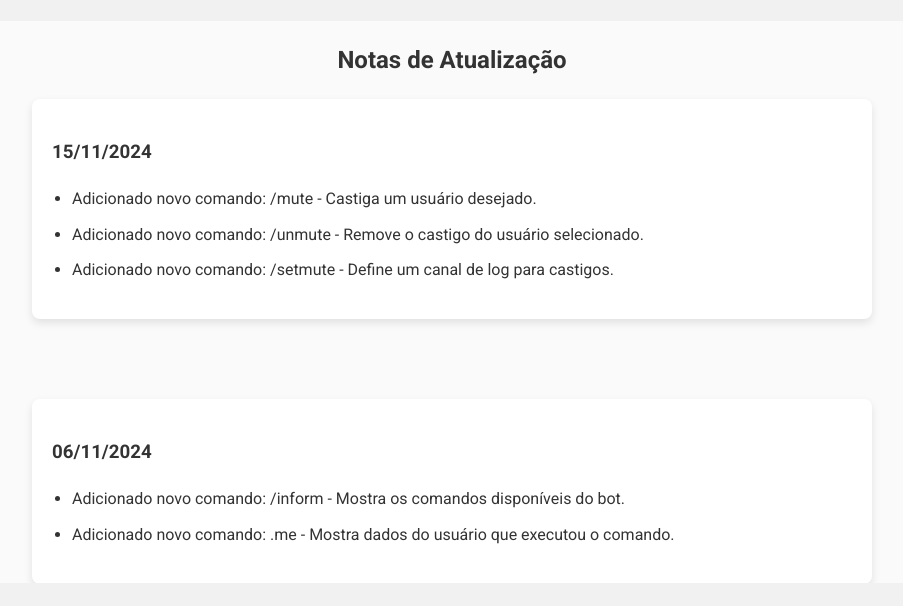
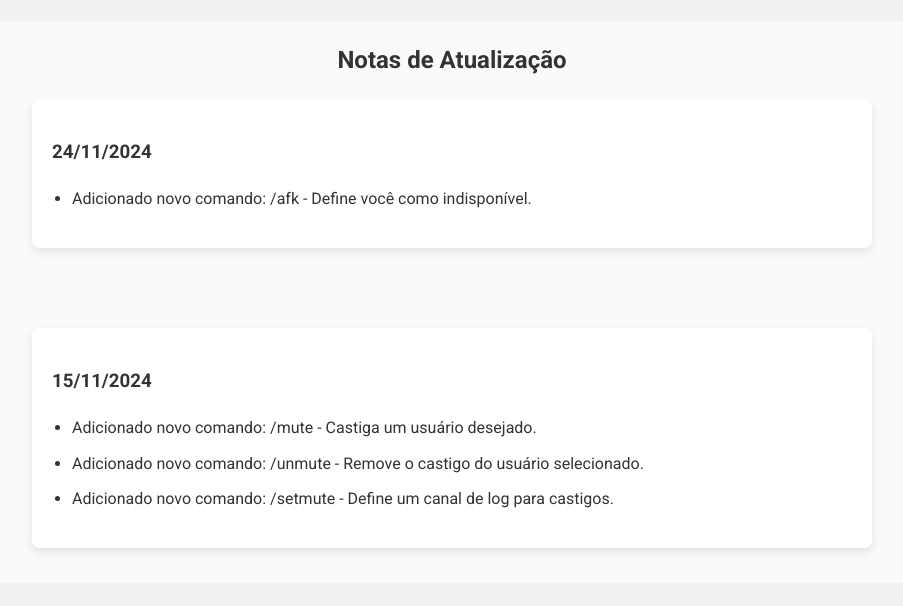
Before and after one commit to Ipxzfoxy/FluxoArts-APP, a website: page index.html in a window 1280 px wide. Shown: the part 139-745 px from the top of the page, without its empty margins (188-1091 px from the left). Drawn offline with Linux system fonts and the light colour scheme.

Commit message:
Update index.html

```diff
--- a/index.html
+++ b/index.html
@@ -23,6 +23,14 @@
 
 <section id="atualizacoes">
     <h2>Notas de Atualização</h2>
+
+    <div class="container">
+        <h3>24/11/2024</h3>
+        <ul>
+            <li>Adicionado novo comando: /afk - Define você como indisponível.</li>
+        </ul>
+    </div>
+
     <div class="container">
         <h3>15/11/2024</h3>
         <ul>
```
